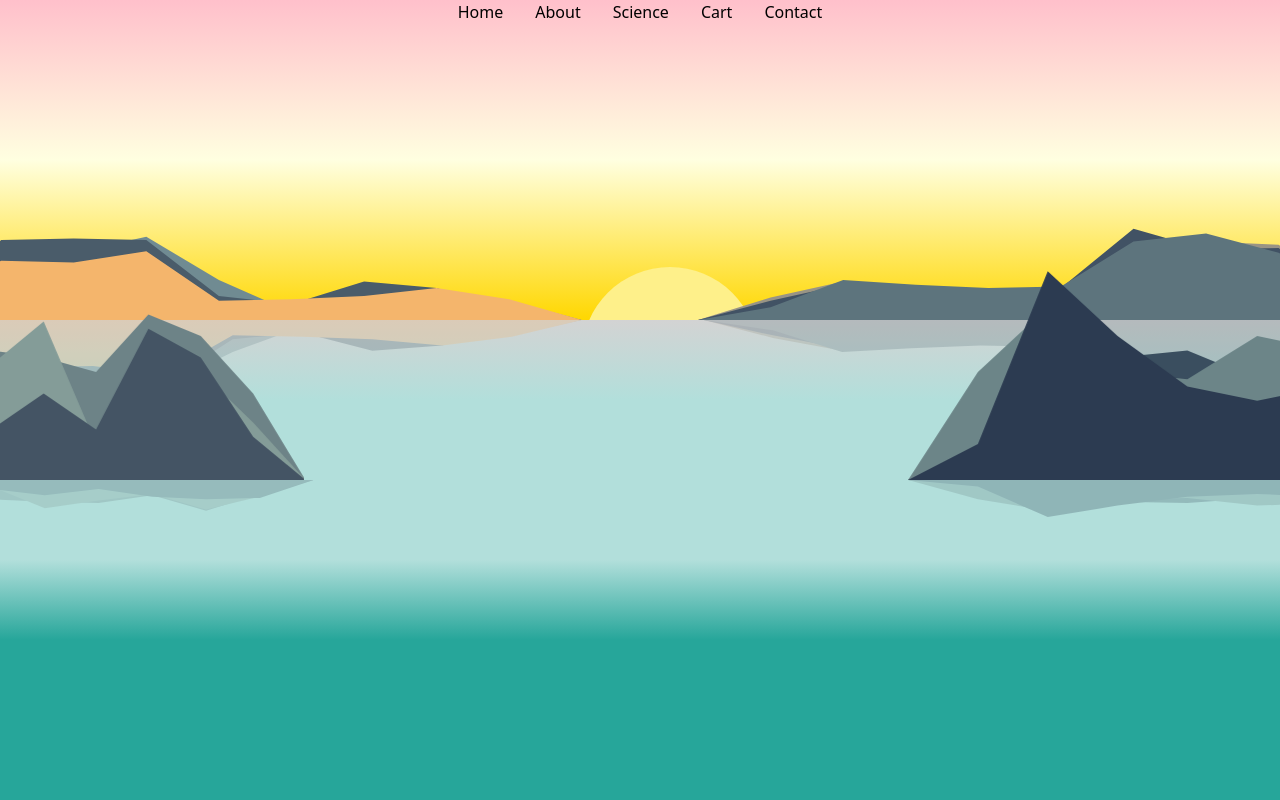
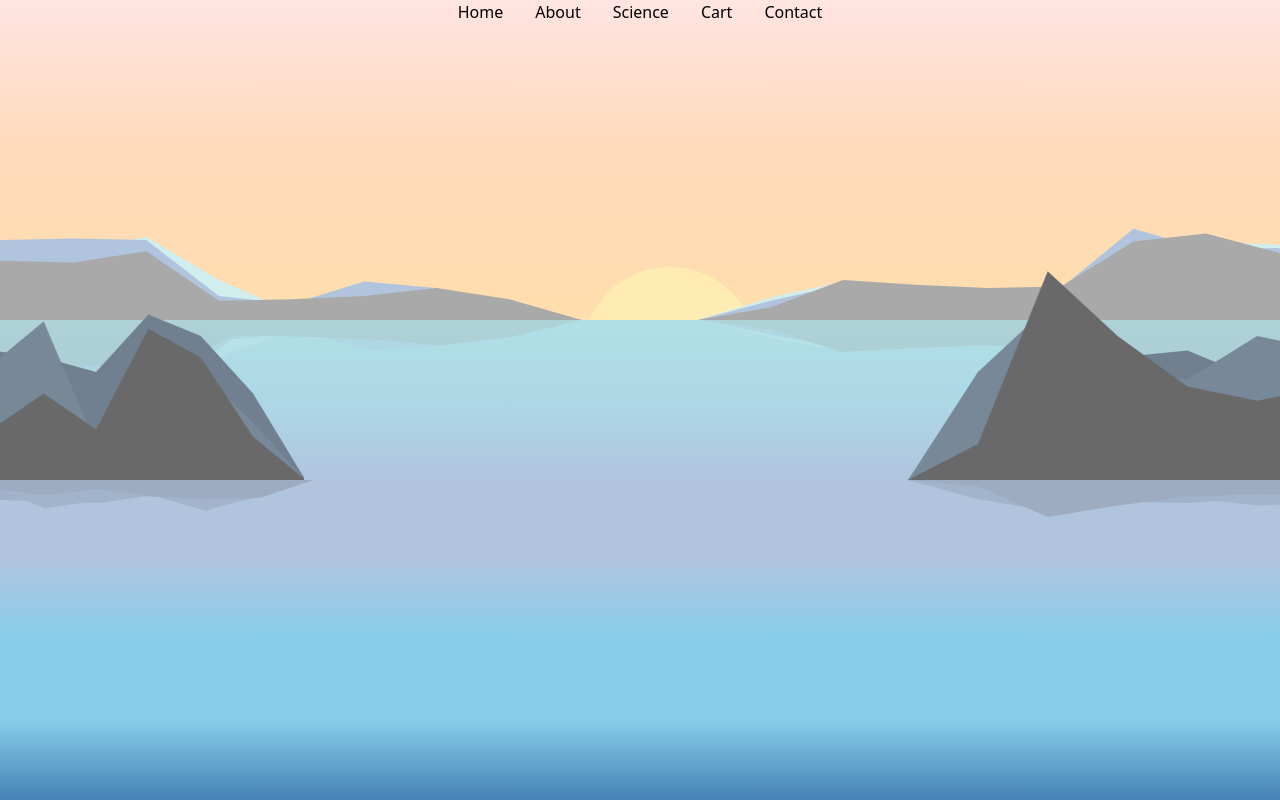
Before and after one commit to persakiss/moidotsh, a Next.js app: page / in a window 1280 px wide. Built offline with nearby package versions, Linux system fonts and the light colour scheme.

Commit message:
all colours placed in a central theme file. works

```diff
--- a/src/components/MountainBackground.tsx
+++ b/src/components/MountainBackground.tsx
@@ -1,6 +1,7 @@
 // MountainBackground.tsx
 
 import React, { useEffect, useMemo } from "react";
+import { theme } from "@/styles/themes";
 
 function getRandomPeak(min: number, max: number) {
   const value = Math.floor(Math.random() * (max - min + 1) + min);
@@ -10,13 +11,6 @@ function getRandomPeak(min: number, max: number) {
   };
 }
 
-// Group similar or adjacent colors together
-const colorGroups: Record<string, string[]> = {
-  "top-left": ["#F4B56C", "#4A5C6A", "#708B92"],
-  "top-right": ["#5D747D", "#415264", "#999485"],
-  "bottom-right": ["#2C3B51", "#6C8588", "#3A4E5F"],
-  "bottom-left": ["#445464", "#849C98", "#6D8387"],
-};
 
 interface MountainBackgroundProps {
   colorGroup: "top-left" | "top-right" | "bottom-right" | "bottom-left";
@@ -27,7 +21,7 @@ const MountainBackground = ({
   colorGroup,
   setMountainDetails,
 }: MountainBackgroundProps) => {
-  const colors = colorGroups[colorGroup];
+  const colors = theme.mountainColors[colorGroup];
   const centralPeak = getRandomPeak(80, 90);
 
   const isWideScreen = true;
@@ -43,34 +37,28 @@ const MountainBackground = ({
       return [
         "0% 100%",
         `10% ${getRandomPeak(85, 95).percentage}`,
-        `20% ${
-          isTopLeft
+        `20% ${isTopLeft
           ? getRandomPeak(50, 70).percentage
           : getRandomPeak(70, 85).percentage
         }`,
-        `30% ${
-          isTopLeft
+        `30% ${isTopLeft
           ? getRandomPeak(45, 65).percentage
           : getRandomPeak(75, 90).percentage
         }`,
-        `40% ${
-          isTopLeft
+        `40% ${isTopLeft
           ? getRandomPeak(40, 60).percentage
           : getRandomPeak(80, 95).percentage
         }`,
         `50% ${getRandomPeak(75, 90).percentage}`,
-        `60% ${
-          isTopRight
+        `60% ${isTopRight
           ? getRandomPeak(40, 60).percentage
           : getRandomPeak(80, 95).percentage
         }`,
-        `70% ${
-          isTopRight
+        `70% ${isTopRight
           ? getRandomPeak(45, 65).percentage
           : getRandomPeak(75, 90).percentage
         }`,
-        `80% ${
-          isTopRight
+        `80% ${isTopRight
           ? getRandomPeak(50, 70).percentage
           : getRandomPeak(70, 85).percentage
         }`,
@@ -80,14 +68,12 @@ const MountainBackground = ({
     } else {
       return [
         "0% 100%",
-        `25% ${
-          isTopLeft
+        `25% ${isTopLeft
           ? getRandomPeak(45, 65).percentage
           : getRandomPeak(75, 90).percentage
         }`,
         `50% ${getRandomPeak(80, 90).percentage}`,
-        `75% ${
-          isTopRight
+        `75% ${isTopRight
           ? getRandomPeak(45, 65).percentage
           : getRandomPeak(75, 90).percentage
         }`,
--- a/src/components/Sun.tsx
+++ b/src/components/Sun.tsx
@@ -1,16 +1,17 @@
+// Sun.tsx
+
 import React from 'react'
+import { theme } from '@/styles/themes'
 
 type Props = {
     className: string;
   }
 
 export default function Sun({className}: Props) {
-  return (
+return (
     <div className={className + '  grid grid-rows-6'}>
-
-        <div className=' row-start-5 w-44 h-44 bg-yellow-200 rounded-full'>
+        <div className=' row-start-5 w-44 h-44 rounded-full' style={{backgroundColor: theme.sunColor}}>
       </div>
     </div>
-
   )
 }
--- a/src/pages/index.tsx
+++ b/src/pages/index.tsx
@@ -156,7 +156,7 @@ function IndexPage(props: IndexPageProps, ref: IndexPageRef) {
         </div>
 
       <div
-      style={{ backgroundColor: theme.lakeColors.bottom}}
+      style={{background: `linear-gradient(to top, ${theme.lakeColors.bottom.gradientStart}, ${theme.lakeColors.bottom.gradientMid}, ${theme.lakeColors.bottom.gradientEnd})`}}
       className="h-1/5"></div>
     </div>
     </PageTransition >
--- a/src/styles/themes.ts
+++ b/src/styles/themes.ts
@@ -1,12 +1,12 @@
 // themes.ts
 
-export const theme = {
-  backgroundGradient: {
+export const originalTheme = {
+  backgroundGradient: { // covers 2/5 vh
     start: "#FFD700",  // Example color for amber-100
     middle: "#FFFFE0", // Example color for yellow-100
     end: "#FFC0CB",   // Example color for rose-300
   },
-  lakeColors: {
+  lakeColors: { // top covers 1/5 vh, middle 1/5 vh, bottom 1/5 vh
     top: {
       gradientStart: "#b2dfdb", // Teal 200 color code
       gradientMid: "#b2dfdb",
@@ -18,5 +18,46 @@ export const theme = {
       gradientEnd: "#b2dfdb"
     },
     bottom: "#26a69a"
-  }
+  },
+  sunColor: "#FFD700", // Similar to amber-100, so using the same color
+  mountainColors: {
+    "top-left": ["#F4B56C", "#4A5C6A", "#708B92"],
+    "top-right": ["#5D747D", "#415264", "#999485"],
+    "bottom-right": ["#2C3B51", "#6C8588", "#3A4E5F"],
+    "bottom-left": ["#445464", "#849C98", "#6D8387"],
+  },
 };
+
+// themes.ts
+
+export const theme = {
+  backgroundGradient: {
+    start: "#FFDEAD",  // Navajo White, a softer gold for the horizon
+    middle: "#FFDAB9", // Peach Puff, a gentle transition color
+    end: "#FFE4E1",    // Misty Rose, representing the higher sky
+  },
+  lakeColors: {
+    top: {
+      gradientStart: "#B0C4DE",  // Light Steel Blue, reflecting a bit of the sky
+      gradientMid: "#ADD8E6",    // Light Blue, to mimic the softer reflection of the middle sky
+      gradientEnd: "#B0E0E6",    // Powder Blue, for a serene water touch
+    },
+    middle: {
+      gradientStart: "#87CEEB",  // Sky Blue, representing deeper yet calm waters
+      gradientMid: "#B0C4DE",    // Back to Light Steel Blue for variety
+      gradientEnd: "#B0C4DE",    // Repeat Sky Blue
+    },
+    bottom: {
+      gradientStart: "#4682B4",            // Steel Blue, representing the deepest water
+      gradientMid: "#87CEEB",            // Steel Blue, representing the deepest water
+      gradientEnd: "#87CEEB",            // Steel Blue, representing the deepest water
+    }
+  },
+  sunColor: "#FFECB3",           // A softer, muted version of the sun color
+  mountainColors: {
+    "top-left": ["#A9A9A9", "#B0C4DE", "#D1EEEE"],     // Distant mountains: soft grays and muted blues
+    "top-right": ["#A9A9A9", "#B0C4DE", "#D1EEEE"],    // Repeat for symmetry
+    "bottom-right": ["#696969", "#778899", "#708090"], // Closer mountains: darker grays and slate grays
+    "bottom-left": ["#696969", "#778899", "#708090"],  // Repeat for symmetry
+  },
+};
```
Lines whose indentation alone changed are shown as unchanged.
